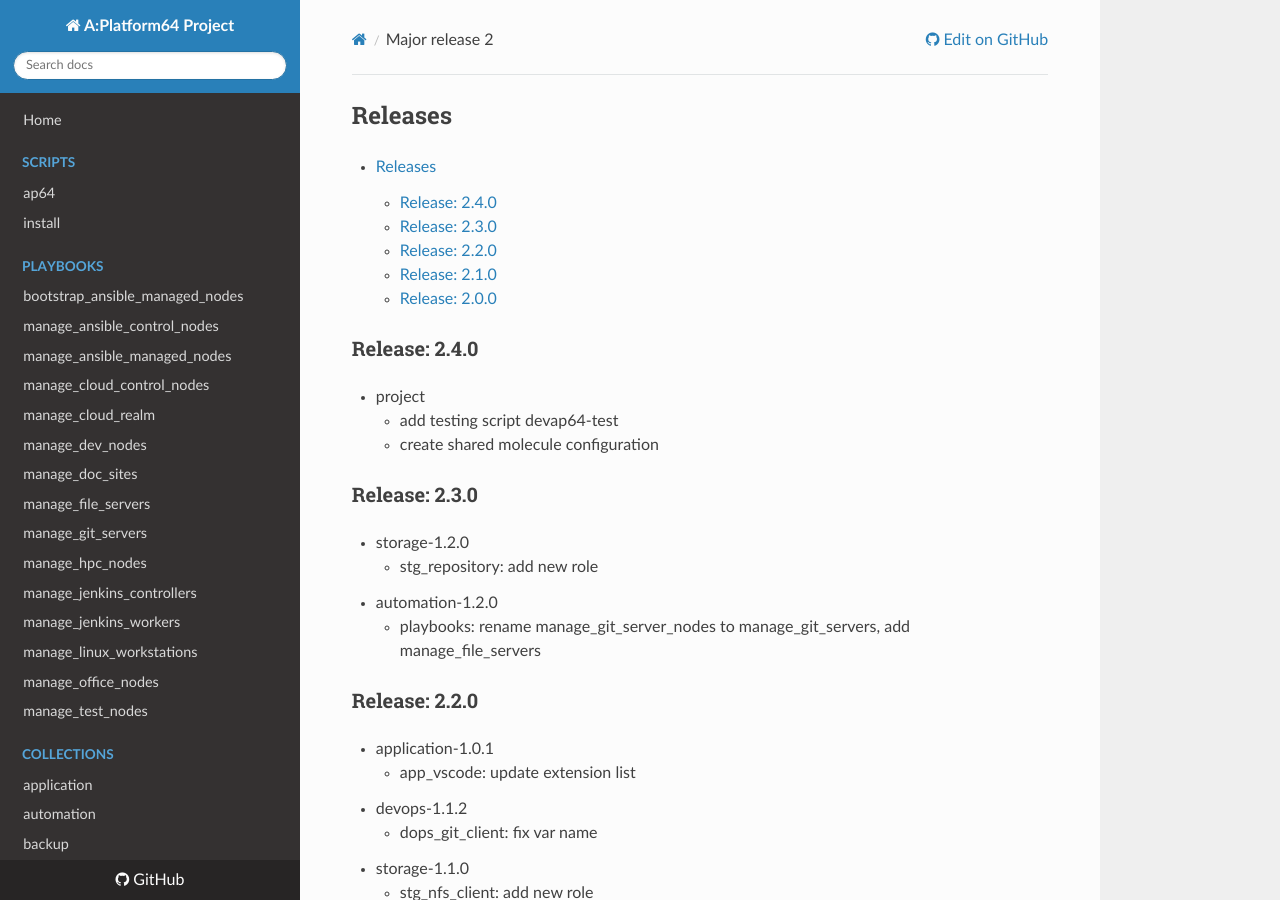
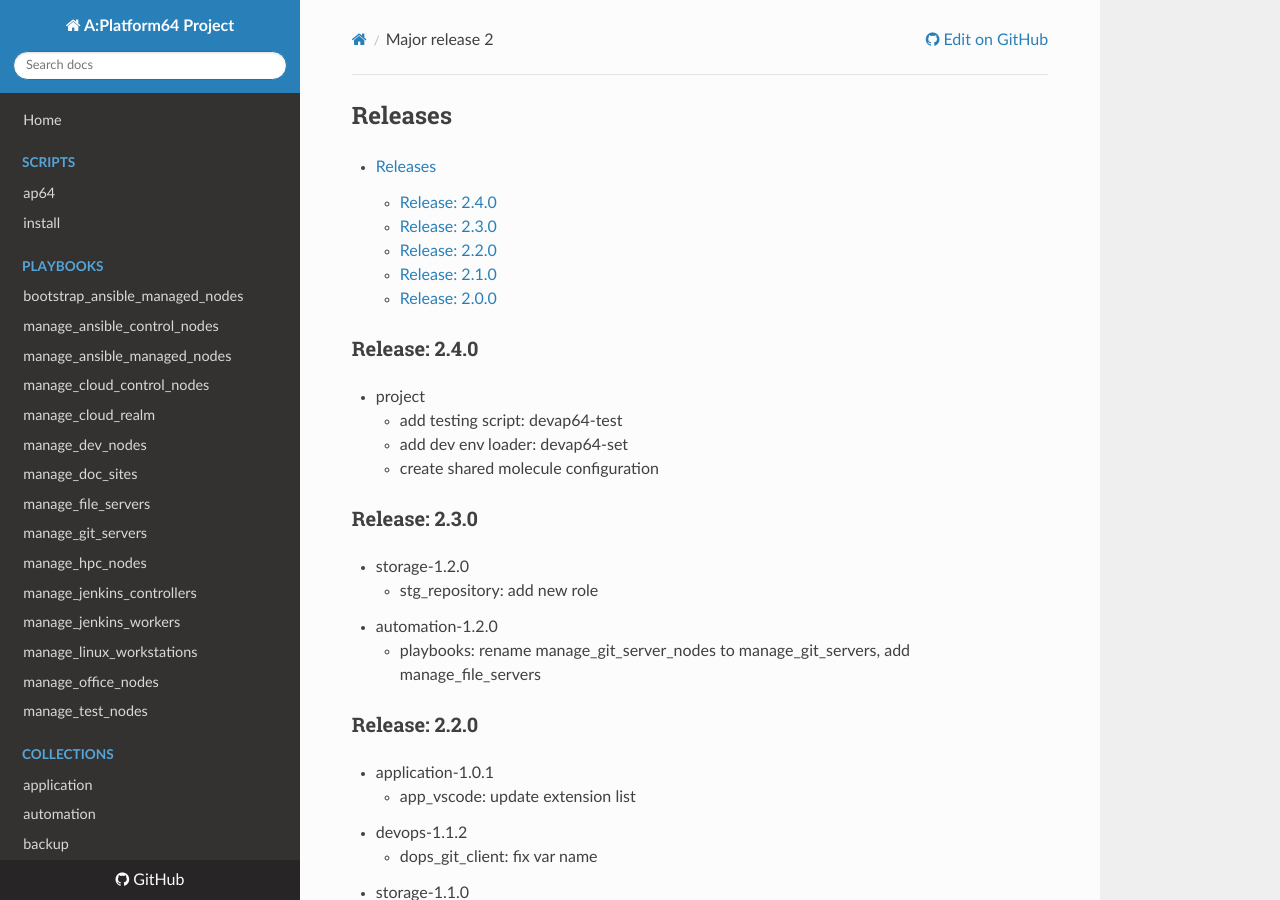
Before and after one commit to aplatform64/aplatform64, an MkDocs documentation site: the page built from docs/changelog/major-release-2.md, in a window 1280 px wide and 900 px high. Built offline with MkDocs 1.6.1, drawn with Linux system fonts in a browser that asks for light colours.

Commit message:
feat: add dev env set script

```diff
--- a/docs/changelog/major-release-2.md
+++ b/docs/changelog/major-release-2.md
@@ -10,7 +10,8 @@
 ## Release: 2.4.0
 
 - project
-  - add testing script devap64-test
+  - add testing script: devap64-test
+  - add dev env loader: devap64-set
   - create shared molecule configuration
 
 ## Release: 2.3.0
```
Also changed, not shown: 1 other file.
